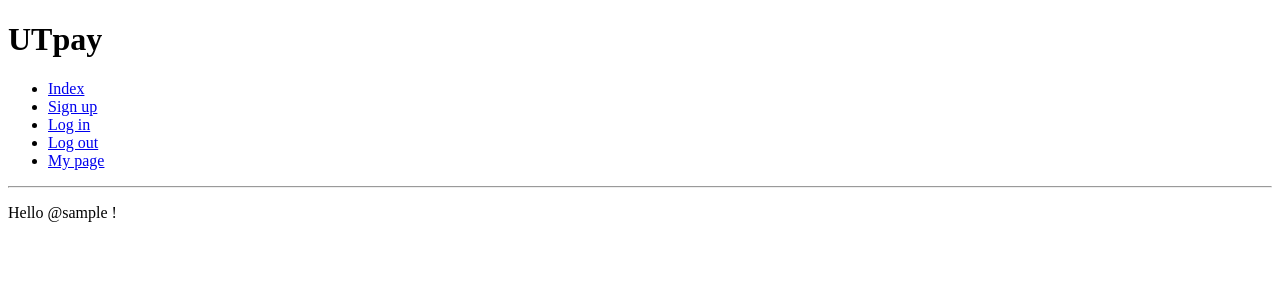
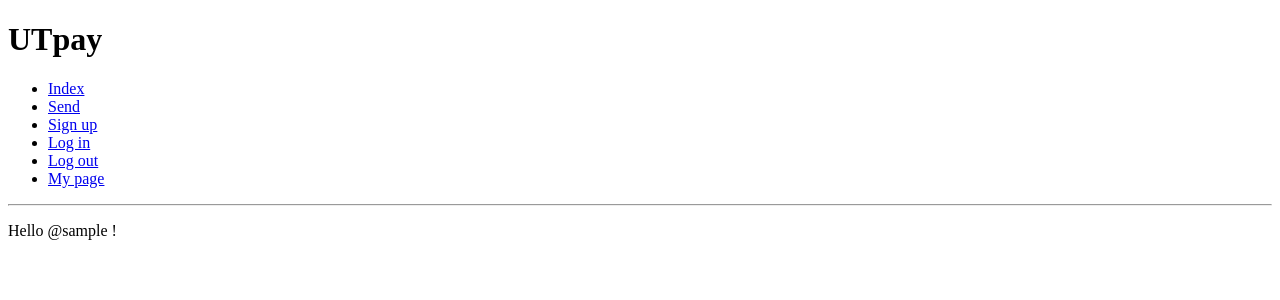
Before and after one commit to UTpay/UTpay, a Django app: page /accounts/mypage/ in a window 1280 px wide. Shown: the top 300 px of the page. Run offline with Django 3.2, Linux system fonts and the light colour scheme; the visitor is signed in with stand-in values (Sample User, id 1).

Commit message:
Update base.html

```diff
--- a/templates/base.html
+++ b/templates/base.html
@@ -8,6 +8,7 @@
     <h1>UTpay</h1>
     <ul>
       <li><a href="{% url 'website:index' %}">Index</a></li>
+      <li><a href="{% url 'website:send' %}">Send</a></li>
       <li><a href="{% url 'accounts:signup' %}">Sign up</a></li>
       <li><a href="{% url 'accounts:login' %}">Log in</a></li>
       <li><a href="{% url 'accounts:logout' %}">Log out</a></li>
```
